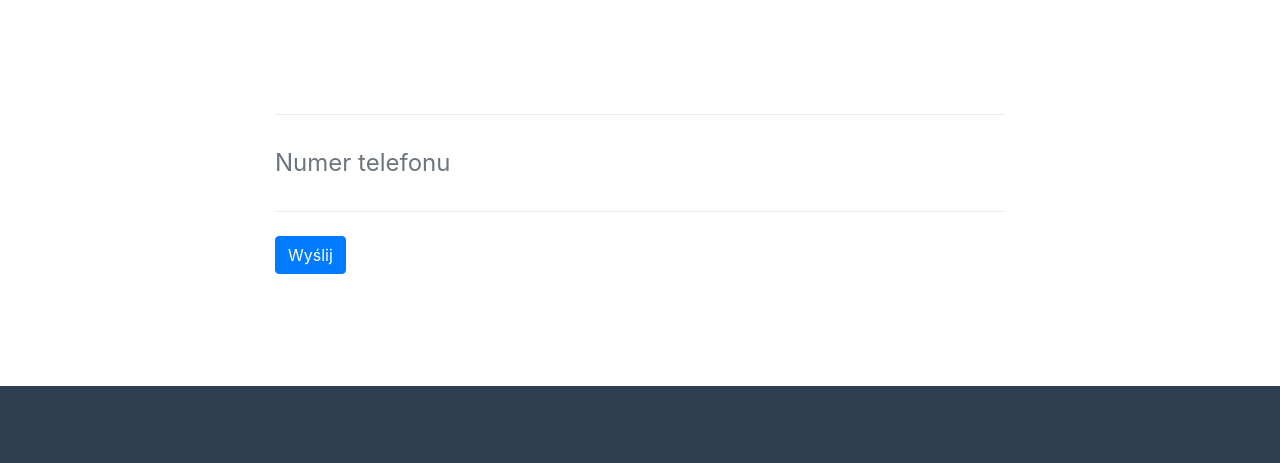
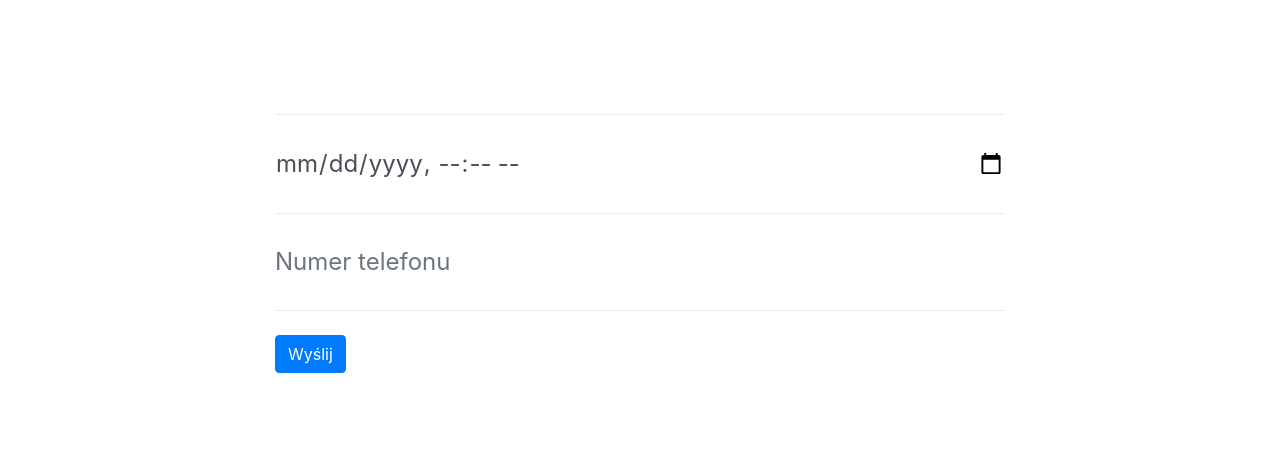
Before and after one commit to kocpiotr/PZR_K, a website with bundled scripts: page src/index_freelancer_template.html in a window 1280 px wide. Shown: the part 2720-3183 px from the top of the page. Built offline with nearby package versions, Linux system fonts and the light colour scheme.

Commit message:
dodalem pole termin

```diff
--- a/src/index_freelancer_template.html
+++ b/src/index_freelancer_template.html
@@ -177,6 +177,13 @@
               </div>
               <div class="control-group">
                 <div class="form-group floating-label-form-group controls mb-0 pb-2">
+                  <label>Opis</label>
+                  <input class="form-control" id="termin" type="datetime-local" placeholder="W jakim terminie" required="required" data-validation-required-message="W jaki terminie ma być wykonana usługa.">
+                  <p class="help-block text-danger"></p>
+                </div>
+              </div>
+              <div class="control-group">
+                <div class="form-group floating-label-form-group controls mb-0 pb-2">
                   <label>Numer Telefonu</label>
                   <input class="form-control" id="telefon" type="tel" placeholder="Numer telefonu" required="required" data-validation-required-message="Proszę podaj numer na który mamy oddzwonić (gdy znajdziemy kogoś odpowwiedniego)">
                   <p class="help-block text-danger"></p>
```
